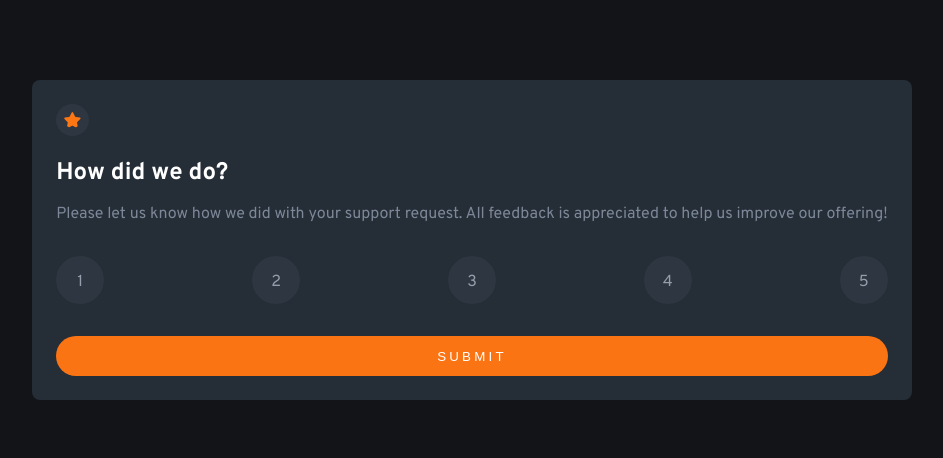
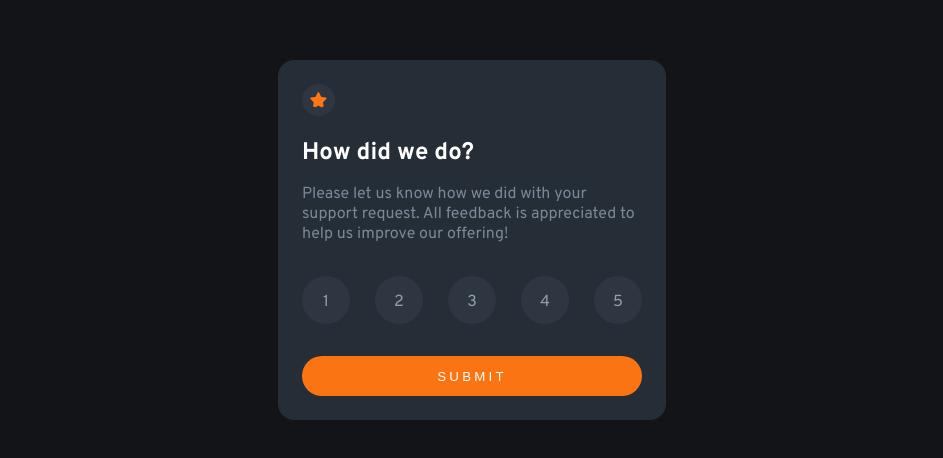
Before and after one commit to nemilsheriff/interactive-rating-component, a plain HTML site: page index.html in a window 1280 px wide. Shown: the part 160-618 px from the top of the page, without its empty margins (168-1111 px from the left). Drawn offline with Linux system fonts and the light colour scheme.

Commit message:
with few css updates

```diff
--- a/style.css
+++ b/style.css
@@ -27,8 +27,9 @@ body {
 .container {
       background-color: var(--Dark-Blue);
       margin: auto 2rem;
-      border-radius: 0.5rem;
+      border-radius: 1rem;
       padding: 1.5rem;
+      max-width: 340px;
 }
 
 .icon-star {
```
